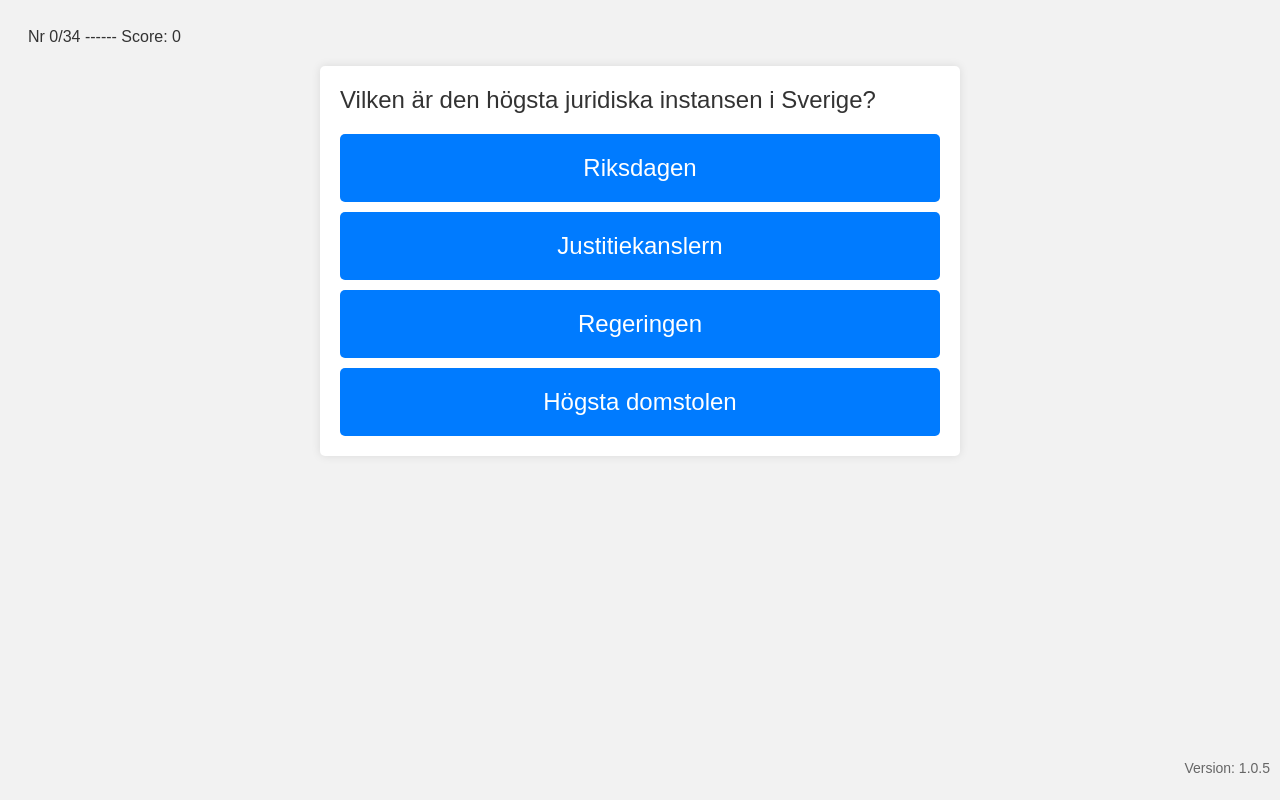
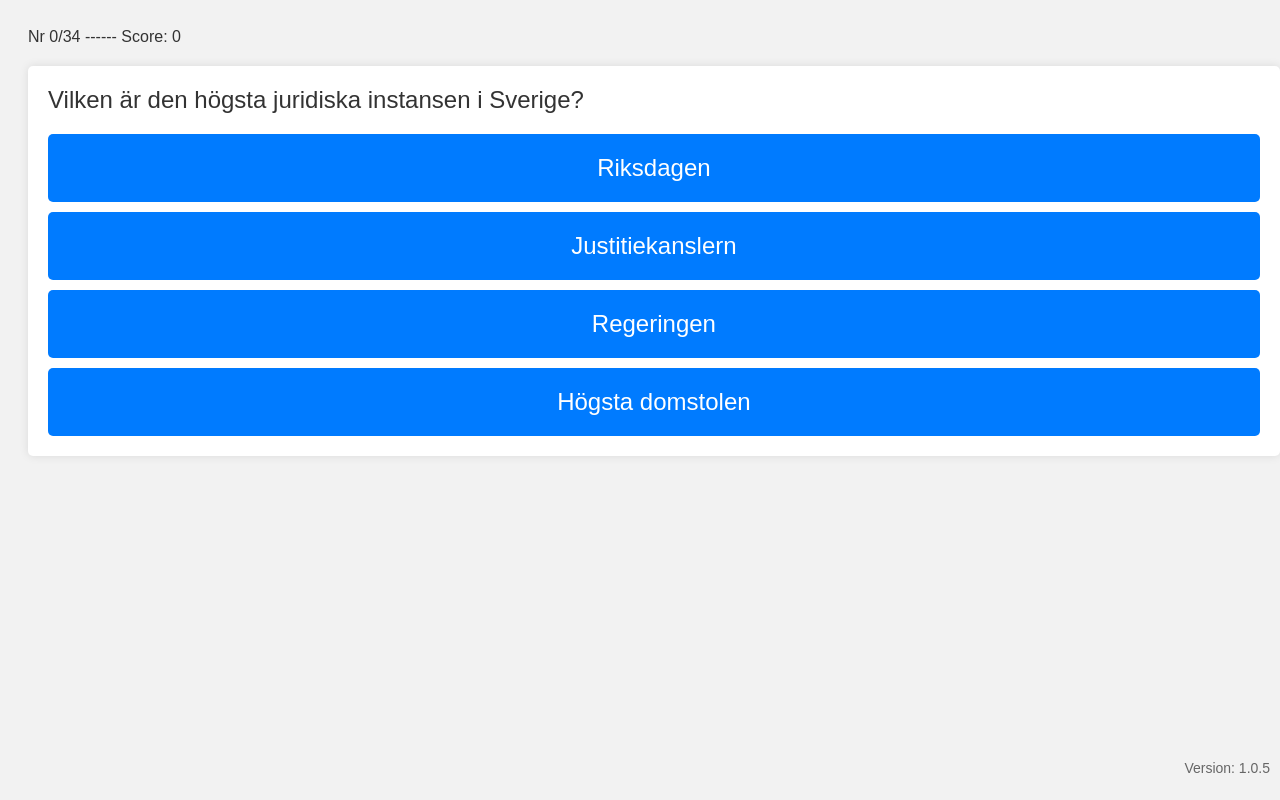
Before and after one commit to joynes/web_quizzes, a plain HTML site: page index.html in a window 1280 px wide. Drawn offline with Linux system fonts and the light colour scheme.

Commit message:
Fill out text for the full width

```diff
--- a/styles.css
+++ b/styles.css
@@ -17,7 +17,7 @@ body {
     padding: 20px;
     box-shadow: 0px 0px 10px 0px rgba(0,0,0,0.1);
     width: 100%;
-    max-width: 600px;
+    max-width: 99%;
     margin: 0 auto;
 }
 
```
